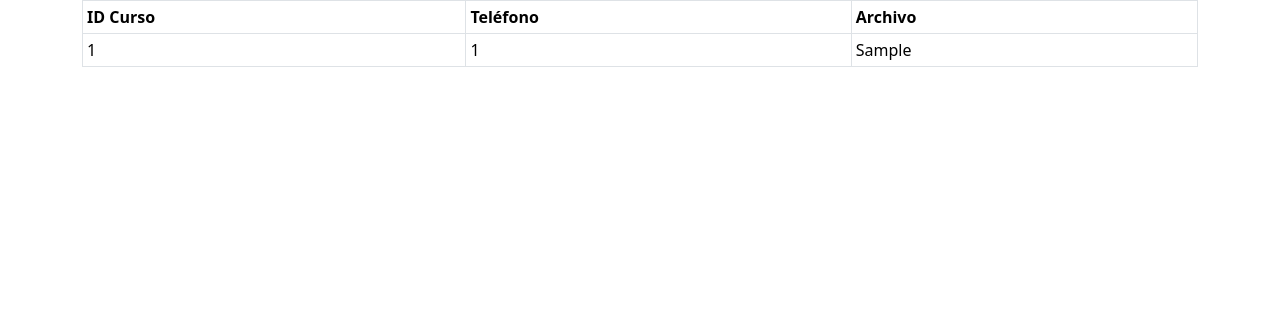
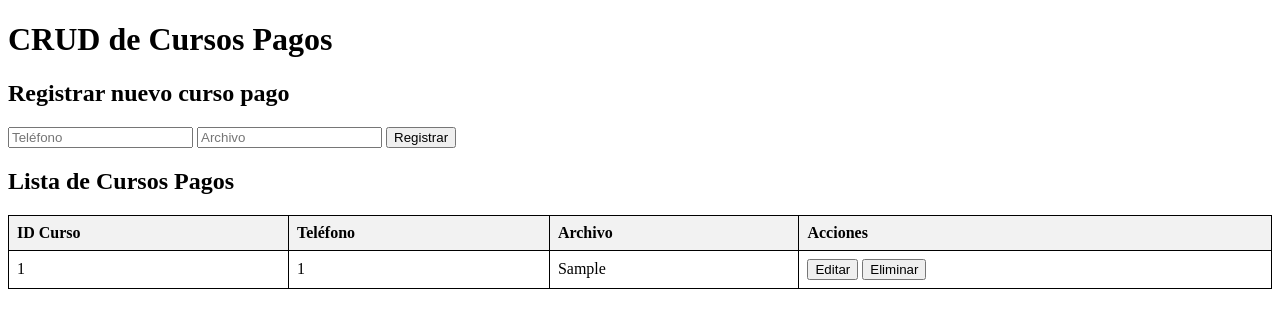
Before and after one commit to tonaya23/flaskypusher, a Flask app: page / in a window 1280 px wide. Shown: the top 328 px of the page. Run offline with Flask 3, Linux system fonts and the light colour scheme; tables that the repository leaves empty hold one stand-in row (values such as "Sample post"); some libraries are stand-ins or nearby versions.

Commit message:
cambio a crud v1

```diff
--- a/app.py
+++ b/app.py
@@ -1,63 +1,123 @@
-from flask import Flask
-from flask import render_template
-from flask import request
+from flask import Flask, render_template, request, jsonify
 import pusher
 import mysql.connector
-import datetime
-import pytz
-
-con = mysql.connector.connect(
-  host="185.232.14.52",
-  database="u760464709_tst_sep",
-  user="u760464709_tst_sep_usr",
-  password="dJ0CIAFF="
-)
+from mysql.connector import Error
 
 app = Flask(__name__)
 
+# Database connection function
+def create_db_connection():
+    return mysql.connector.connect(
+        host="185.232.14.52",
+        database="u760464709_tst_sep",
+        user="u760464709_tst_sep_usr",
+        password="dJ0CIAFF="
+    )
+
+# Pusher client
+pusher_client = pusher.Pusher(
+    app_id="1867154",
+    key="84b47e81b86f0dd58c26",
+    secret="a1408f8b96c7eba73b16",
+    cluster="us2",
+    ssl=True
+)
+
 @app.route("/")
 def index():
-    con.close()
     return render_template("app.html")
 
-@app.route("/buscar")
+@app.route("/buscar", methods=["GET"])
 def buscar():
-    if not con.is_connected():
-        con.reconnect()
-    cursor = con.cursor()
-    cursor.execute("SELECT * FROM tst0_cursos_pagos")
+    try:
+        con = create_db_connection()
+        cursor = con.cursor(dictionary=True)
+        cursor.execute("SELECT * FROM tst0_cursos_pagos")
+        registros = cursor.fetchall()
+        return jsonify(registros)
+    except Error as e:
+        return jsonify({"error": str(e)}), 500
+    finally:
+        if con.is_connected():
+            cursor.close()
+            con.close()
 
-    registros = cursor.fetchall()
+@app.route("/registrar", methods=["POST"])
+def registrar():
+    data = request.json
+    try:
+        con = create_db_connection()
+        cursor = con.cursor()
+        sql = "INSERT INTO tst0_cursos_pagos (Telefono, Archivo) VALUES (%s, %s)"
+        val = (data["telefono"], data["archivo"])
+        cursor.execute(sql, val)
+        con.commit()
+        id_curso_pago = cursor.lastrowid
 
-    return registros
+        pusher_data = {
+            "Id_Curso_Pago": id_curso_pago,
+            "Telefono": data["telefono"],
+            "Archivo": data["archivo"]
+        }
+        pusher_client.trigger("canalRegistrosCursoPago", "registroCursoPago", pusher_data)
 
-@app.route("/registrar", methods=["GET"])
-def registrar():
-    args = request.args
-    if not con.is_connected():
-        con.reconnect()
-    cursor = con.cursor()
-    sql = "INSERT INTO tst0_cursos_pagos (Telefono, Archivo) VALUES (%s, %s)"
-    val = (args["telefono"], args["archivo"])
-    cursor.execute(sql, val)
+        return jsonify({"message": "Registro creado exitosamente", "id": id_curso_pago}), 201
+    except Error as e:
+        return jsonify({"error": str(e)}), 500
+    finally:
+        if con.is_connected():
+            cursor.close()
+            con.close()
 
-    con.commit()
-    id_curso_pago = cursor.lastrowid
-    con.close()
+@app.route("/actualizar/<int:id>", methods=["PUT"])
+def actualizar(id):
+    data = request.json
+    try:
+        con = create_db_connection()
+        cursor = con.cursor()
+        sql = "UPDATE tst0_cursos_pagos SET Telefono = %s, Archivo = %s WHERE Id_Curso_Pago = %s"
+        val = (data["telefono"], data["archivo"], id)
+        cursor.execute(sql, val)
+        con.commit()
 
-    pusher_client = pusher.Pusher(
-        app_id="1867154",
-        key="84b47e81b86f0dd58c26",
-        secret="a1408f8b96c7eba73b16",
-        cluster="us2",
-        ssl=True
-    )
+        if cursor.rowcount:
+            pusher_data = {
+                "Id_Curso_Pago": id,
+                "Telefono": data["telefono"],
+                "Archivo": data["archivo"]
+            }
+            pusher_client.trigger("canalRegistrosCursoPago", "actualizacionCursoPago", pusher_data)
+            return jsonify({"message": "Registro actualizado exitosamente"}), 200
+        else:
+            return jsonify({"message": "No se encontró el registro"}), 404
+    except Error as e:
+        return jsonify({"error": str(e)}), 500
+    finally:
+        if con.is_connected():
+            cursor.close()
+            con.close()
 
-    pusher_data = {
-        "Id_Curso_Pago": id_curso_pago,
-        "Telefono": args["telefono"],
-        "Archivo": args["archivo"]
-    }
+@app.route("/eliminar/<int:id>", methods=["DELETE"])
+def eliminar(id):
+    try:
+        con = create_db_connection()
+        cursor = con.cursor()
+        sql = "DELETE FROM tst0_cursos_pagos WHERE Id_Curso_Pago = %s"
+        val = (id,)
+        cursor.execute(sql, val)
+        con.commit()
 
-    pusher_client.trigger("canalRegistrosCursoPago", "registroCursoPago", pusher_data)
-    return pusher_data
+        if cursor.rowcount:
+            pusher_client.trigger("canalRegistrosCursoPago", "eliminacionCursoPago", {"Id_Curso_Pago": id})
+            return jsonify({"message": "Registro eliminado exitosamente"}), 200
+        else:
+            return jsonify({"message": "No se encontró el registro"}), 404
+    except Error as e:
+        return jsonify({"error": str(e)}), 500
+    finally:
+        if con.is_connected():
+            cursor.close()
+            con.close()
+
+if __name__ == "__main__":
+    app.run(debug=True)
--- a/templates/app.html
+++ b/templates/app.html
@@ -3,69 +3,130 @@
 <head>
     <meta charset="UTF-8">
     <meta name="viewport" content="width=device-width, initial-scale=1.0">
-
-    <link href="https://cdn.jsdelivr.net/npm/bootstrap@5.3.3/dist/css/bootstrap.min.css" rel="stylesheet" integrity="sha384-QWTKZyjpPEjISv5WaRU9OFeRpok6YctnYmDr5pNlyT2bRjXh0JMhjY6hW+ALEwIH" crossorigin="anonymous">
-
-    <script src="https://code.jquery.com/jquery-3.7.1.min.js" integrity="sha256-/JqT3SQfawRcv/BIHPThkBvs0OEvtFFmqPF/lYI/Cxo=" crossorigin="anonymous"></script>
-
-    <script src="https://js.pusher.com/8.2.0/pusher.min.js"></script>
-
-    <title>Cursos angel orozco</title>
+    <title>CRUD de Cursos Pagos</title>
+    <script src="https://js.pusher.com/7.0/pusher.min.js"></script>
+    <script src="https://cdn.jsdelivr.net/npm/axios/dist/axios.min.js"></script>
+    <style>
+        table {
+            border-collapse: collapse;
+            width: 100%;
+        }
+        th, td {
+            border: 1px solid black;
+            padding: 8px;
+            text-align: left;
+        }
+        th {
+            background-color: #f2f2f2;
+        }
+    </style>
 </head>
 <body>
-    <div class="container">
-      <table class="table table-sm table-bordered">
+    <h1>CRUD de Cursos Pagos</h1>
+
+    <h2>Registrar nuevo curso pago</h2>
+    <form id="registroForm">
+        <input type="text" id="telefono" placeholder="Teléfono" required>
+        <input type="text" id="archivo" placeholder="Archivo" required>
+        <button type="submit">Registrar</button>
+    </form>
+
+    <h2>Lista de Cursos Pagos</h2>
+    <table id="cursosTable">
         <thead>
             <tr>
                 <th>ID Curso</th>
                 <th>Teléfono</th>
                 <th>Archivo</th>
+                <th>Acciones</th>
             </tr>
         </thead>
-        <tbody id="tbodyCursoPago"></tbody>
+        <tbody></tbody>
     </table>
-    </div>
-
-    <script src="https://cdn.jsdelivr.net/npm/bootstrap@5.3.3/dist/js/bootstrap.bundle.min.js" integrity="sha384-YvpcrYf0tY3lHB60NNkmXc5s9fDVZLESaAA55NDzOxhy9GkcIdslK1eN7N6jIeHz" crossorigin="anonymous"></script>
 
     <script>
-        window.addEventListener("load", function (event) {
-            function buscar() {
-                $.get("/buscar", function (respuesta) {
-                    console.log(respuesta)
+        // Configuración de Pusher
+        const pusher = new Pusher('84b47e81b86f0dd58c26', {
+            cluster: 'us2'
+        });
+        const channel = pusher.subscribe('canalRegistrosCursoPago');
 
-                    $("#tbodyCursoPago").html("")
-
-                    for (var x in respuesta) {
-                        $("#tbodyCursoPago").append(`<tr>
-                            <td>${respuesta[x][0]}</td>
-                            <td>${respuesta[x][1]}</td>
-                            <td>${respuesta[x][2]}</td>
-                        </tr>`)
+        // Funciones CRUD
+        async function cargarCursos() {
+            try {
+                const response = await axios.get('/buscar');
+                const tbody = document.querySelector('#cursosTable tbody');
+                tbody.innerHTML = '';
+                response.data.forEach(curso => {
+                    tbody.innerHTML += `
+                        <tr>
+                            <td>${curso.Id_Curso_Pago}</td>
+                            <td>${curso.Telefono}</td>
+                            <td>${curso.Archivo}</td>
+                            <td>
+                                <button onclick="editarCurso(${curso.Id_Curso_Pago}, '${curso.Telefono}', '${curso.Archivo}')">Editar</button>
+                                <button onclick="eliminarCurso(${curso.Id_Curso_Pago})">Eliminar</button>
+                            </td>
+                        </tr>
+                    `;
+                });
+            } catch (error) {
+                console.error('Error al cargar cursos:', error);
             }
-                })
         }
 
-            // Enable pusher logging - don't include this in production
-            Pusher.logToConsole = true
+        async function registrarCurso(event) {
+            event.preventDefault();
+            const telefono = document.getElementById('telefono').value;
+            const archivo = document.getElementById('archivo').value;
+            try {
+                await axios.post('/registrar', { telefono, archivo });
+                document.getElementById('registroForm').reset();
+            } catch (error) {
+                console.error('Error al registrar curso:', error);
+            }
+        }
 
-            var pusher = new Pusher("84b47e81b86f0dd58c26", {
-                cluster: "us2"
-            })
+        async function editarCurso(id, telefono, archivo) {
+            const nuevoTelefono = prompt('Nuevo teléfono:', telefono);
+            const nuevoArchivo = prompt('Nuevo archivo:', archivo);
+            if (nuevoTelefono && nuevoArchivo) {
+                try {
+                    await axios.put(`/actualizar/${id}`, { telefono: nuevoTelefono, archivo: nuevoArchivo });
+                } catch (error) {
+                    console.error('Error al actualizar curso:', error);
+                }
+            }
+        }
 
-            var channel = pusher.subscribe("canalRegistrosCursoPago");
+        async function eliminarCurso(id) {
+            if (confirm('¿Estás seguro de que quieres eliminar este curso?')) {
+                try {
+                    await axios.delete(`/eliminar/${id}`);
+                } catch (error) {
+                    console.error('Error al eliminar curso:', error);
+                }
+            }
+        }
 
-            channel.bind("registroCursoPago", function (cursoPago) {
-                $("#tbodyCursoPago").prepend(`<tr>
-                    <td>${cursoPago.Id_Curso_Pago}</td>
-                    <td>${cursoPago.Telefono}</td>
-                    <td>${cursoPago.Archivo}</td>
-                </tr>`)
-            })
+        // Event listeners
+        document.getElementById('registroForm').addEventListener('submit', registrarCurso);
 
-            // Llamar a la función buscar al cargar la página
-            buscar();
-        })
+        // Pusher event handlers
+        channel.bind('registroCursoPago', function(data) {
+            cargarCursos();
+        });
+
+        channel.bind('actualizacionCursoPago', function(data) {
+            cargarCursos();
+        });
+
+        channel.bind('eliminacionCursoPago', function(data) {
+            cargarCursos();
+        });
+
+        // Cargar cursos al iniciar
+        cargarCursos();
     </script>
 </body>
 </html>
```
Lines whose indentation alone changed are shown as unchanged.
